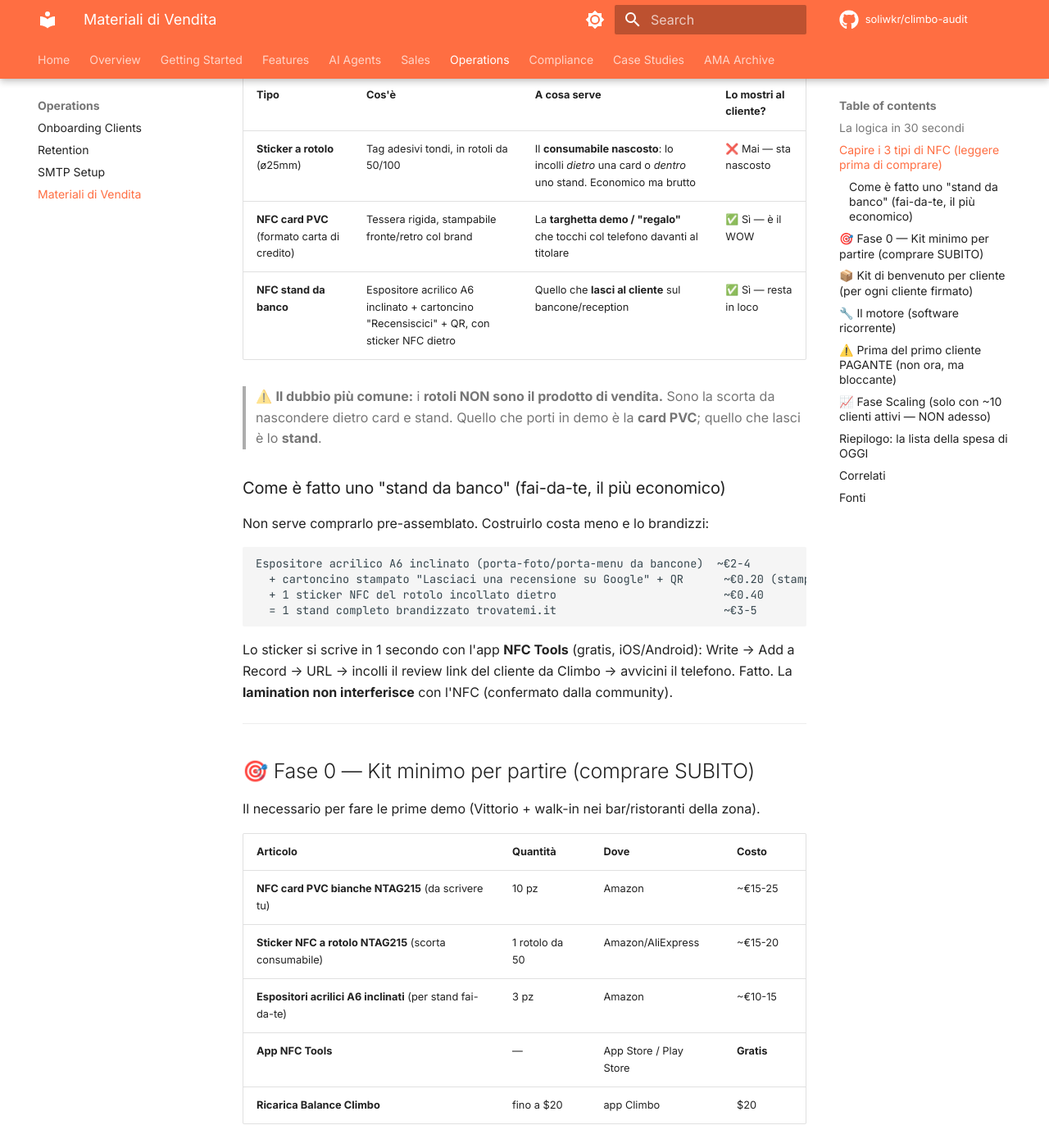
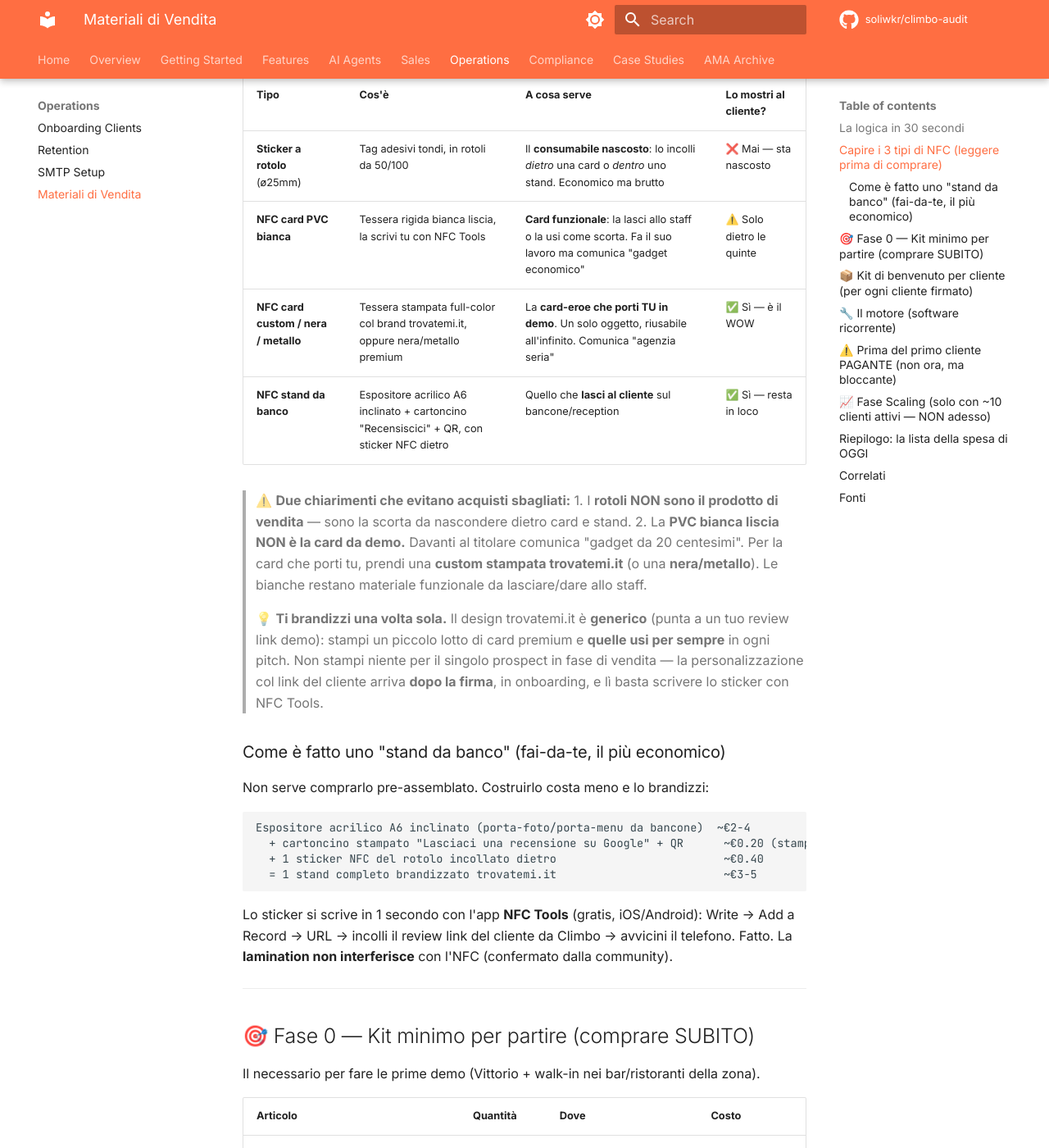
Before and after one commit to soliwkr/climbo-audit, an MkDocs documentation site: the page built from wiki/operations/materiali-vendita.md, in a window 1280 px wide and 1400 px high, scrolled down 967 px. Shown: the whole window at 82% size. Built offline with MkDocs 1.6.1 and Material for MkDocs 9.7.7, drawn with Linux system fonts in a browser that asks for light colours; comment, search, counter and statistics services are not loaded; some of the changed text lies outside the part shown.

Commit message:
wiki: distingui card-eroe premium da PVC bianche funzionali
Chiarisce che la PVC bianca liscia non e la card da demo (comunica
"gadget economico"): la card che si porta in pitch va custom stampata
trovatemi.it o nera/metallo, brandizzata una volta e riusata sempre.
Le bianche restano materiale funzionale. Aggiornati tabella tipi NFC,
Fase 0 e riepilogo.

Co-Authored-By: Claude Opus 4.8 <noreply@anthropic.com>
Claude-Session: https://claude.ai/code/session_01X93VzFwqfJfK8PJz5oCbkz

```diff
--- a/wiki/operations/materiali-vendita.md
+++ b/wiki/operations/materiali-vendita.md
@@ -26,10 +26,15 @@ Il chip da usare è sempre lo stesso — **NTAG215, 13.56 MHz** (compatibile con
 | Tipo | Cos'è | A cosa serve | Lo mostri al cliente? |
 |------|-------|--------------|----------------------|
 | **Sticker a rotolo** (ø25mm) | Tag adesivi tondi, in rotoli da 50/100 | Il **consumabile nascosto**: lo incolli *dietro* una card o *dentro* uno stand. Economico ma brutto | ❌ Mai — sta nascosto |
-| **NFC card PVC** (formato carta di credito) | Tessera rigida, stampabile fronte/retro col brand | La **targhetta demo / "regalo"** che tocchi col telefono davanti al titolare | ✅ Sì — è il WOW |
+| **NFC card PVC bianca** | Tessera rigida bianca liscia, la scrivi tu con NFC Tools | **Card funzionale**: la lasci allo staff o la usi come scorta. Fa il suo lavoro ma comunica "gadget economico" | ⚠️ Solo dietro le quinte |
+| **NFC card custom / nera / metallo** | Tessera stampata full-color col brand trovatemi.it, oppure nera/metallo premium | La **card-eroe che porti TU in demo**. Un solo oggetto, riusabile all'infinito. Comunica "agenzia seria" | ✅ Sì — è il WOW |
 | **NFC stand da banco** | Espositore acrilico A6 inclinato + cartoncino "Recensiscici" + QR, con sticker NFC dietro | Quello che **lasci al cliente** sul bancone/reception | ✅ Sì — resta in loco |
 
-> ⚠️ **Il dubbio più comune:** i **rotoli NON sono il prodotto di vendita.** Sono la scorta da nascondere dietro card e stand. Quello che porti in demo è la **card PVC**; quello che lasci è lo **stand**.
+> ⚠️ **Due chiarimenti che evitano acquisti sbagliati:**
+> 1. I **rotoli NON sono il prodotto di vendita** — sono la scorta da nascondere dietro card e stand.
+> 2. La **PVC bianca liscia NON è la card da demo.** Davanti al titolare comunica "gadget da 20 centesimi". Per la card che porti tu, prendi una **custom stampata trovatemi.it** (o una **nera/metallo**). Le bianche restano materiale funzionale da lasciare/dare allo staff.
+
+> 💡 **Ti brandizzi una volta sola.** Il design trovatemi.it è **generico** (punta a un tuo review link demo): stampi un piccolo lotto di card premium e **quelle usi per sempre** in ogni pitch. Non stampi niente per il singolo prospect in fase di vendita — la personalizzazione col link del cliente arriva **dopo la firma**, in onboarding, e lì basta scrivere lo sticker con NFC Tools.
 
 ### Come è fatto uno "stand da banco" (fai-da-te, il più economico)
 
@@ -52,13 +57,14 @@ Il necessario per fare le prime demo (Vittorio + walk-in nei bar/ristoranti dell
 
 | Articolo | Quantità | Dove | Costo |
 |----------|----------|------|-------|
-| **NFC card PVC bianche NTAG215** (da scrivere tu) | 10 pz | Amazon | ~€15-25 |
+| **NFC card custom trovatemi.it** (o nere/metallo) — la card-eroe da demo | 5-10 pz | Vistaprint / venditori NFC custom | ~€30-50 (lotto piccolo) |
+| **NFC card PVC bianche NTAG215** (funzionali / da lasciare allo staff) | 10 pz | Amazon | ~€15-25 |
 | **Sticker NFC a rotolo NTAG215** (scorta consumabile) | 1 rotolo da 50 | Amazon/AliExpress | ~€15-20 |
 | **Espositori acrilici A6 inclinati** (per stand fai-da-te) | 3 pz | Amazon | ~€10-15 |
 | **App NFC Tools** | — | App Store / Play Store | **Gratis** |
 | **Ricarica Balance Climbo** | fino a $20 | app Climbo | $20 |
 
-**Totale materiale fisico Fase 0: ~€40-60.** Con questo fai demo illimitate e attivi i primi 2-3 clienti.
+**Totale materiale fisico Fase 0: ~€70-110.** La card premium è una tantum e ti dura per sempre; il resto sono consumabili. Con questo fai demo illimitate e attivi i primi 2-3 clienti.
 
 > 💡 **Trucco costi-zero sui fondatori:** per la raccolta recensioni usa **solo Email (gratis) + QR/NFC fisico**, così non consumi balance sugli SMS. Il balance a $20 ti copre gli SMS solo dei clienti che li vogliono davvero.
 
@@ -110,14 +116,15 @@ Ordine bulk da AliExpress/Alibaba (costo/pezzo crolla a €3-5 su card custom st
 
 ## Riepilogo: la lista della spesa di OGGI
 
-1. **10 NFC card PVC bianche NTAG215** → ~€20
-2. **1 rotolo da 50 sticker NFC NTAG215** → ~€15
-3. **3 espositori acrilici A6** (per gli stand fai-da-te) → ~€12
-4. **App NFC Tools** → gratis
-5. **Ricarica Balance Climbo a $20**
-6. *(verifica di avere)* dominio `trovatemi.it` + Climbo €99/mese
+1. **5-10 NFC card custom trovatemi.it** (o nere/metallo) — la card-eroe da demo → ~€30-50 una tantum
+2. **10 NFC card PVC bianche NTAG215** (funzionali/scorta) → ~€20
+3. **1 rotolo da 50 sticker NFC NTAG215** → ~€15
+4. **3 espositori acrilici A6** (per gli stand fai-da-te) → ~€12
+5. **App NFC Tools** → gratis
+6. **Ricarica Balance Climbo a $20**
+7. *(verifica di avere)* dominio `trovatemi.it` + Climbo €99/mese
 
-**Investimento iniziale reale per iniziare a vendere: ~€50-60 di materiale**, oltre ai €99/mese di Climbo. Tutto il resto (Fatture in Cloud, coaster, warmup email, ordine bulk) arriva dopo, in ordine di quando serve davvero.
+**Investimento iniziale reale per iniziare a vendere: ~€70-100 di materiale** (di cui €30-50 una tantum per la card premium che dura per sempre), oltre ai €99/mese di Climbo. Tutto il resto (Fatture in Cloud, coaster, warmup email, ordine bulk) arriva dopo, in ordine di quando serve davvero.
 
 **Non stai comprando tecnologia — stai comprando il momento WOW.** Le card NFC sono ciò che fa illuminare gli occhi al titolare e chiude la trattativa.
 
```
